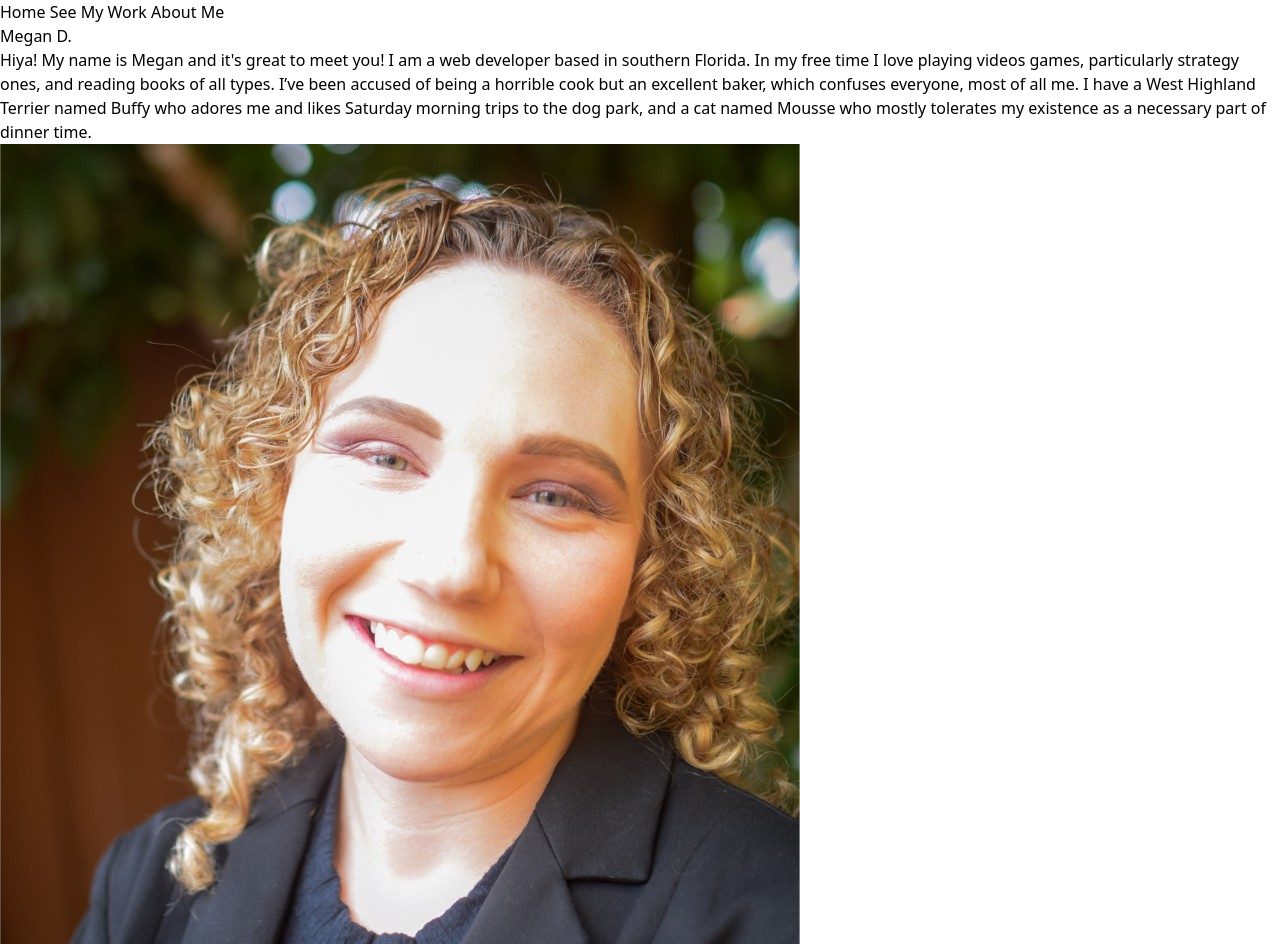
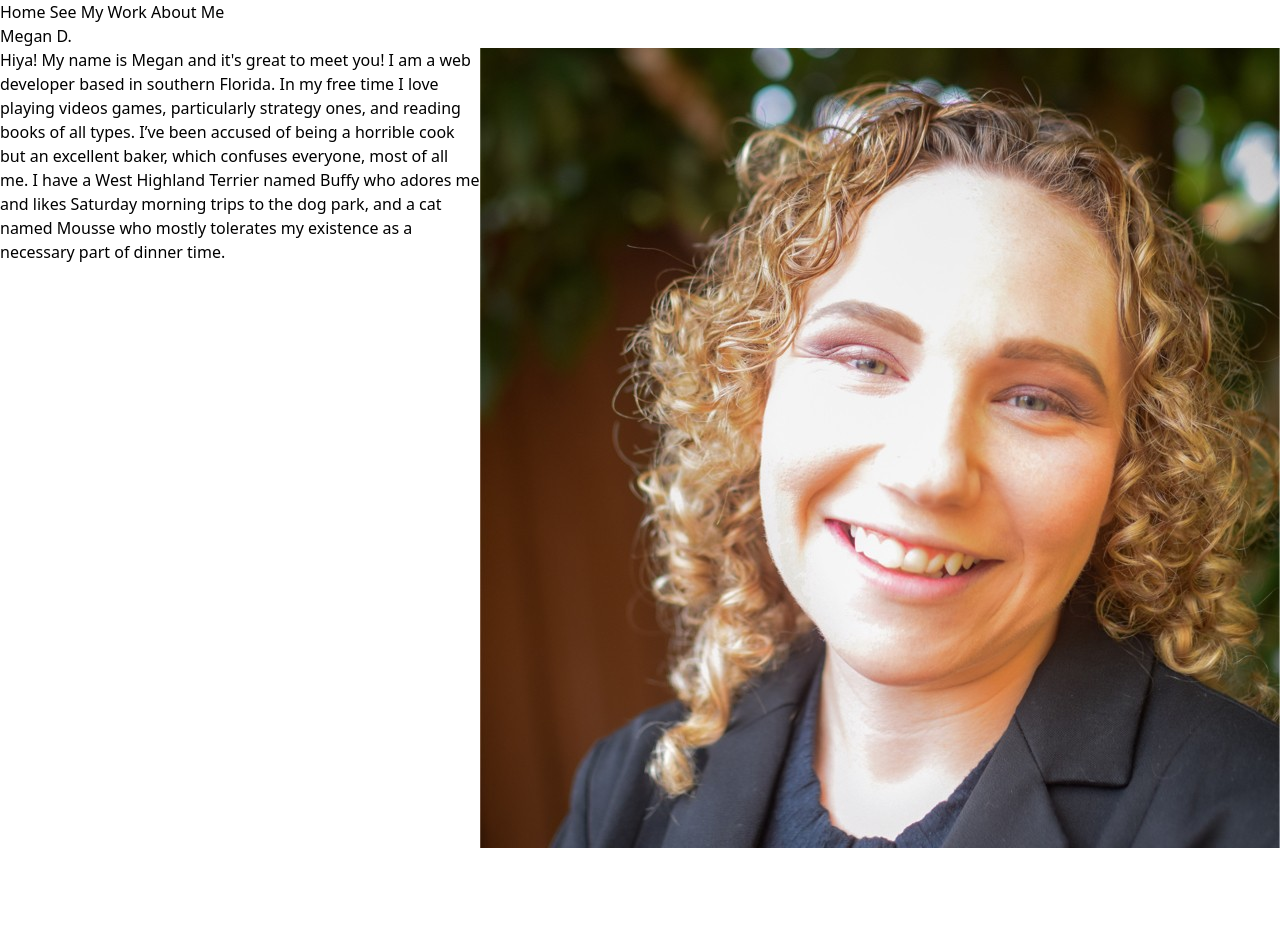
Before and after one commit to megrde93/MegansPortfolio, a React (Create React App) app: page /AboutMe in a window 1280 px wide. After the commit the page ends 848 px from the top, so only its background shows below. Built offline with nearby package versions, Linux system fonts and the light colour scheme.

Commit message:
tailwind additions

```diff
--- a/src/components/AboutMe.js
+++ b/src/components/AboutMe.js
@@ -5,17 +5,19 @@ const AboutMe = () => {
   return (
     <div>
       <h1>Megan D.</h1>
-      <h2>
-        Hiya! My name is Megan and it's great to meet you! I am a web developer
-        based in southern Florida. In my free time I love playing videos games,
-        particularly strategy ones, and reading books of all types. I’ve been
-        accused of being a horrible cook but an excellent baker, which confuses
-        everyone, most of all me. I have a West Highland Terrier named Buffy who
-        adores me and likes Saturday morning trips to the dog park, and a cat
-        named Mousse who mostly tolerates my existence as a necessary part of
-        dinner time.
-      </h2>
-      <img src={Megan} alt="Megan" />
+      <div class="flex flex-row">
+        <h2>
+          Hiya! My name is Megan and it's great to meet you! I am a web
+          developer based in southern Florida. In my free time I love playing
+          videos games, particularly strategy ones, and reading books of all
+          types. I’ve been accused of being a horrible cook but an excellent
+          baker, which confuses everyone, most of all me. I have a West Highland
+          Terrier named Buffy who adores me and likes Saturday morning trips to
+          the dog park, and a cat named Mousse who mostly tolerates my existence
+          as a necessary part of dinner time.
+        </h2>
+        <img src={Megan} alt="Megan" />
+      </div>
     </div>
   );
 };
--- a/src/components/HomePage.js
+++ b/src/components/HomePage.js
@@ -3,10 +3,8 @@ import React from "react";
 const HomePage = () => {
   return (
     <div>
-      <h1 className="text-3xl font-bold underline"> This is the home Page </h1>
       <h2>
-        Hey there, welcome to my site! I'm Megan, I am a web developer who
-        prioritizes beautiful, functional design.
+        I am a web developer who prioritizes beautiful, functional design.
       </h2>
     </div>
   );
--- a/src/components/PastWork.js
+++ b/src/components/PastWork.js
@@ -6,18 +6,18 @@ const PastWork = () => {
   return (
     <>
       <div>
-        <h1>Projects</h1>
-        {projects.map((data, key) => {
-          return (
-            <div key={key}>
-              {data.ProjectName +
-                " , " +
-                data.image +
-                " ," +
-                data.ProjectDescription}
-            </div>
-          );
-        })}
+        <h1 className="text-3xl font-bold underline">Projects</h1>
+        <div class="grid grid-cols-2 gap-4">
+          {projects.map((data, key) => {
+            return (
+              <div>
+                <h1>{data.ProjectName}</h1>
+                <img src={data.image} alt="Project" />
+                <h2> {data.ProjectDescription} </h2>
+              </div>
+            );
+          })}
+        </div>
       </div>
     </>
   );
```
